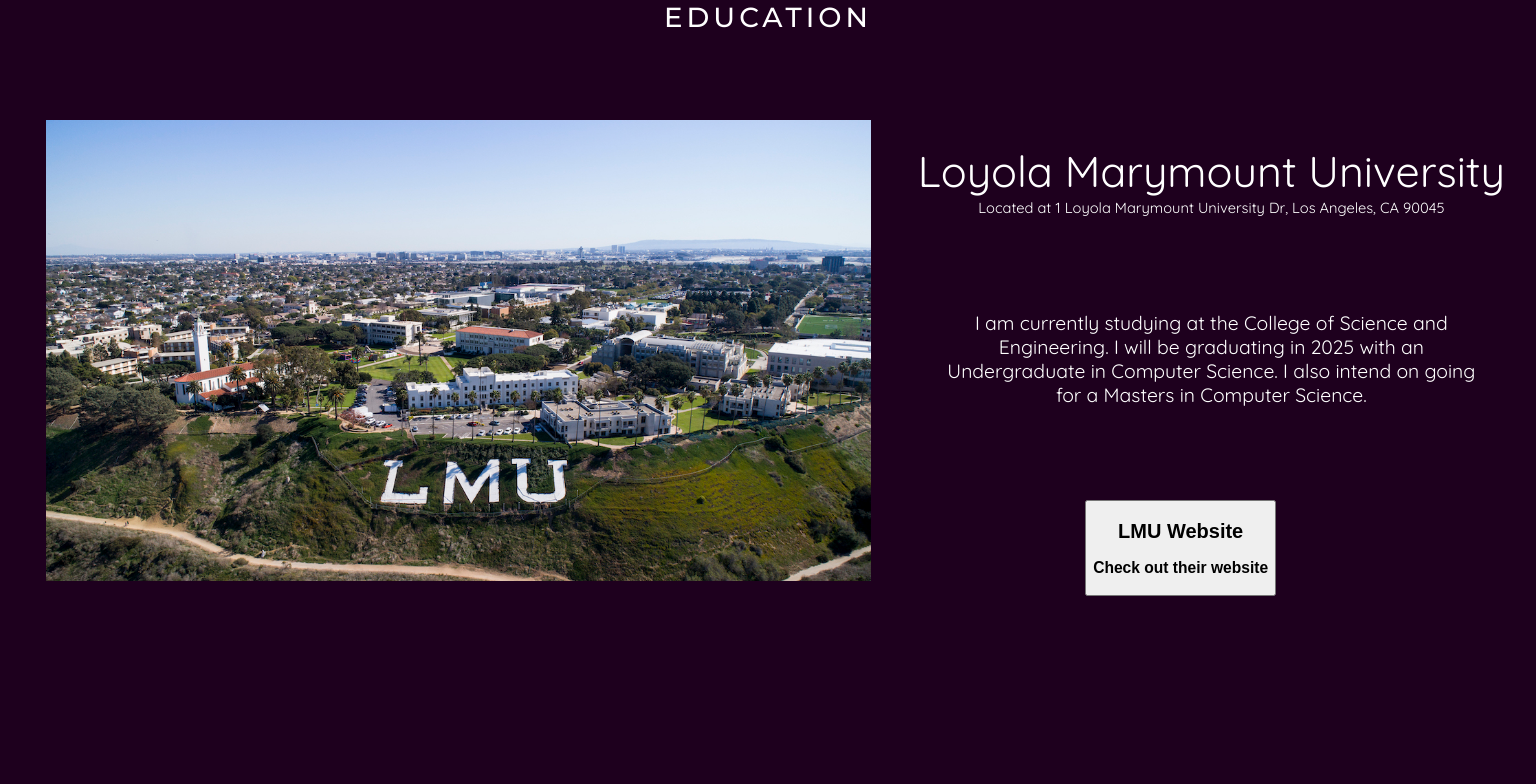
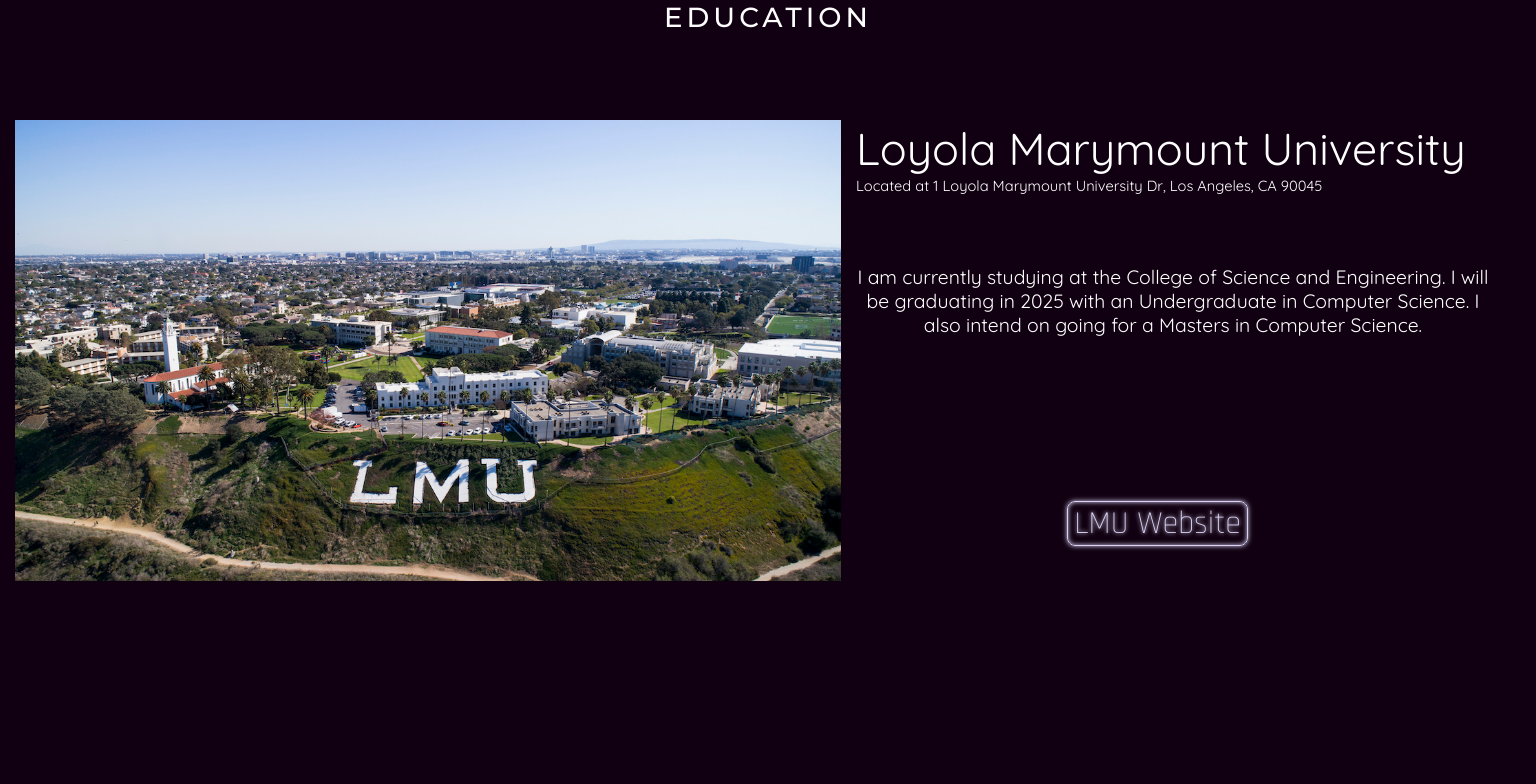
Before and after one commit to zleodai/PortfolioWebsite, a React (Create React App) app in the folder pokefinder/: page / in a window 1536 px wide. Shown: the part 840-1624 px from the top of the page. Built offline with nearby package versions, Linux system fonts and the light colour scheme.

Commit message:
i dont like tghe button
c hange pls

```diff
--- a/pokefinder/src/App.css
+++ b/pokefinder/src/App.css
@@ -1,6 +1,7 @@
 
 @import url("https://fonts.googleapis.com/css2?family=Montserrat:ital,wght@0,500;0,600;1,400&display=swap");
 @import url('https://fonts.googleapis.com/css2?family=Quicksand&display=swap');
+@import url("https://fonts.googleapis.com/css2?family=Rajdhani:wght@300&display=swap");
 
 .App {
   text-align: center;
@@ -9,12 +10,13 @@
 :root {
   --bannerFont: Montserrat;
   --textFont: Quicksand;
+  --clr-neon: #dad3f6;
 }
 
 /* For Mobile Resolutions */
-@media (max-width: 31290px){
+@media (max-width: 1290px){
   .Header {
-    background: linear-gradient(180deg, black, #1E001E);
+    background: linear-gradient(180deg, black, #130013);
     padding-top: 1vh;
     padding-bottom: 2vh;
     width: 100vw;
@@ -50,7 +52,7 @@
 
 
   .Front {
-    background-color: #1E001E;
+    background-color: #130013;
     font-size: calc(10px + 2vmin);
     color: white;
 
@@ -96,7 +98,6 @@
   .Education #lmuPicture {
     flex: 5;
 
-    /* 1200 * 670 */
     height: 30vw;
     width: auto;
     padding-left: 2vw;
@@ -110,7 +111,7 @@
     display: flex;
     flex-direction: column;
     align-items: center;
-    padding-top: 3vh;
+    padding-top: 4vh;
   }
 
   .Education .TextContainer #info{
@@ -128,7 +129,7 @@
     padding-top: 3vw;
     padding-left: 2vw;
     padding-right: 2vw;
-    font-size: calc((1vw + 3vh) / 2);
+    font-size: calc((1vw + 2.5vh) / 2);
   }
 
   .Education #buttonContainer{
@@ -141,12 +142,10 @@
 
 
 
-
-
 /* For Desktop Resolutions */
 @media (min-width: 1290px){
   .Header {
-    background: linear-gradient(180deg, black, #1E001E);
+    background: linear-gradient(180deg, black, #110011);
     padding-top: 1vh;
     padding-bottom: 2vh;
     width: 100vw;
@@ -183,7 +182,7 @@
 
 
   .Front {
-    background-color: #1E001E;
+    background-color: #110011;
     font-size: calc(10px + 2vmin);
     color: white;
 
@@ -244,12 +243,13 @@
     font-family: var(--textFont);
     display: flex;
     flex-direction: column;
-    align-items: center;
+    align-items: start;
+    padding-left: 1vw;
   }
 
   .Education .TextContainer #info{
     flex: 0.2;
-    font-size: calc((3vw + 5vh) / 2);
+    font-size: calc((5.3vw + 1vh) / 2);
   }
 
   .Education .TextContainer #relevance{
@@ -258,16 +258,46 @@
   }
 
   .Education .TextContainer #relevance1{
-    flex: 1;
+    flex: 1.3;
     font-size: calc((2vw + 1vh) / 2);
-    padding-left: 2vw;
     padding-right: 2vw;
   }
 
   .Education #buttonContainer{
-    flex: 4;
+    flex: 3;
+    align-self: center;
   }
 }
+
+
+
+.EducationButton {
+  font-size: 2rem;
+  font-family: "Rajdhani";
+  font-weight: 200;
+  display: inline-block;
+  background-color: transparent;
+  transition: background-color 0.2s ease-out;
+  cursor: pointer;
+  color: var(--clr-neon);
+  border: var(--clr-neon) 0.01em solid;
+  border-radius: 0.25em;
+
+  text-shadow: 0 0 0.125em hsl(0 0% 100% / 0.3), 0 0 0.125em currentColor;
+
+  box-shadow: inset 0 0 0.15em 0 var(--clr-neon), 0 0 0.15em 0 var(--clr-neon);
+}
+
+.EducationButton:hover {
+  background-color: var(--clr-neon);
+  font-weight: 300;
+  transition: background-color 0.2s ease-in;
+  color: black;
+  box-shadow: inset 0 0 .5em 0 var(--clr-neon), 0 0 .5em 0 var(--clr-neon);
+  transition: box-shadow 0.05s ease-in;
+  text-shadow: none;
+}
+
 /* @keyframes App-logo-spin {
   from {
     transform: rotate(0deg);
--- a/pokefinder/src/App.js
+++ b/pokefinder/src/App.js
@@ -49,9 +49,8 @@
               I am currently studying at the College of Science and Engineering. I will be graduating in 2025 with an Undergraduate in Computer Science. I also intend on going for a Masters in Computer Science.
             </div>
             <div id = "buttonContainer">
-              <button class="educationButton">
-                <h2>LMU Website</h2>
-                <h3>Check out their website</h3>
+              <button class="EducationButton">
+                LMU Website
               </button>
             </div>
           </div>
```
